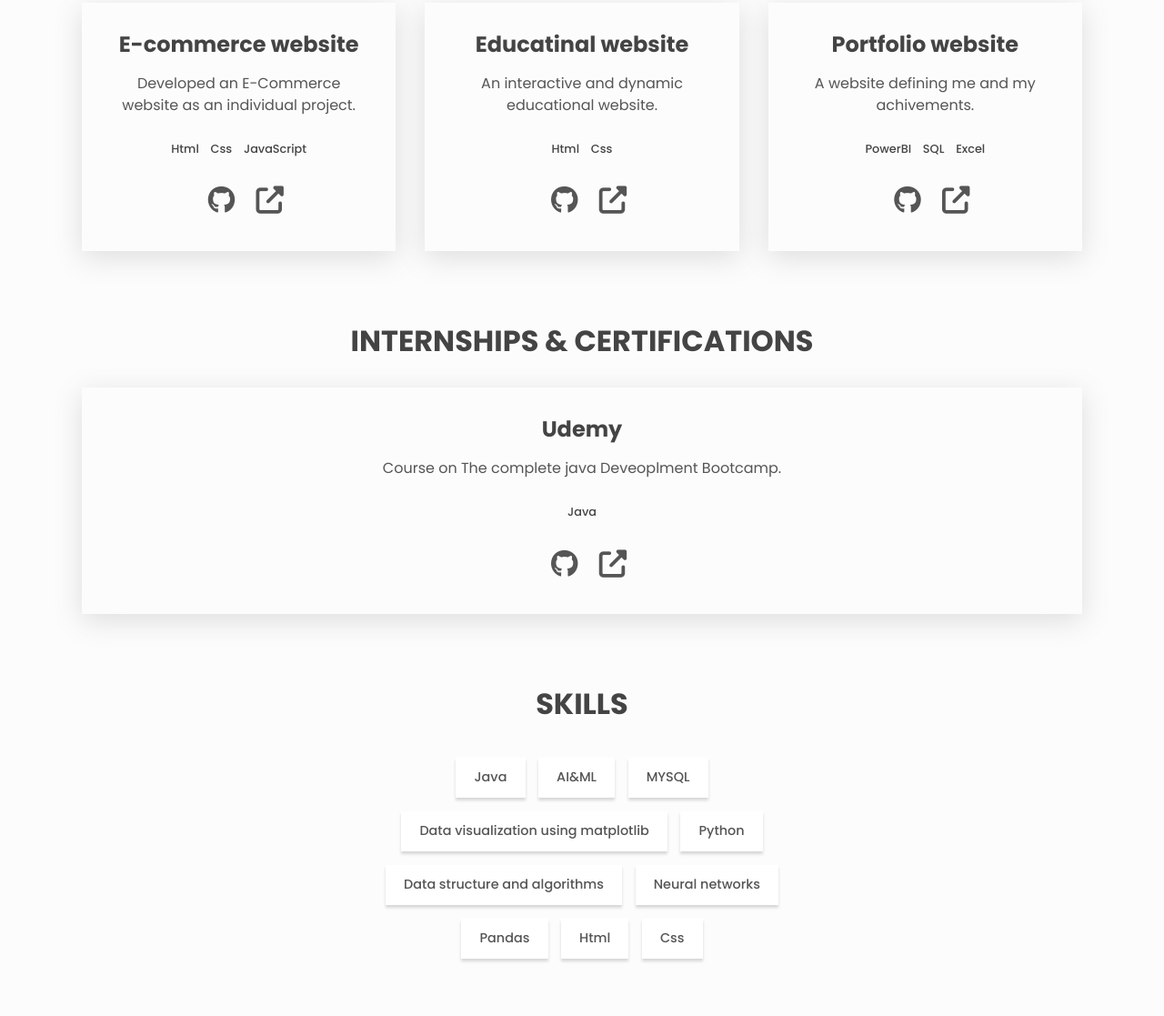
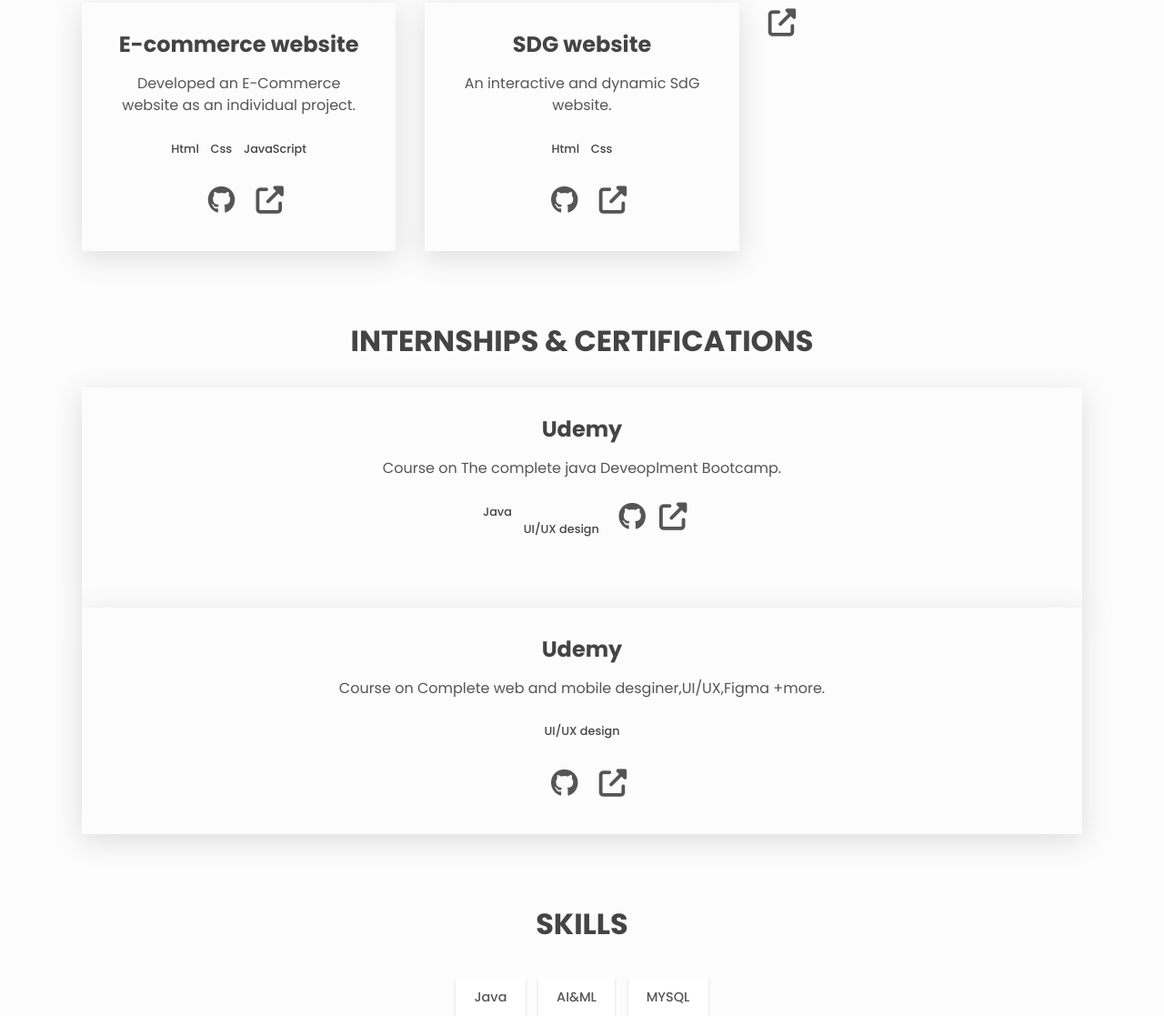
Before and after one commit to Indra-2004/Portfolio, a plain HTML site: page index.html in a window 1280 px wide. Shown: the part 877-1994 px from the top of the page at 91% size. Drawn offline with Linux system fonts and the light colour scheme.

Commit message:
index.html

```diff
--- a/index.html
+++ b/index.html
@@ -85,7 +85,7 @@
           </a>
 
           <a
-            href="" target="_blank"
+            href="https://github.com/Indra-2004" target="_blank"
             aria-label="github"
             class="link link--icon"
           >
@@ -93,8 +93,7 @@
           </a> <!-- Github profile Link-->
 
           <a
-            href="www.linkedin.com/in/
-indrasenareddyvennapoosa" target="_blank"
+            href="www.linkedin.com/in/indrasenareddyvennapoosa" target="_blank"
             aria-label="linkedin"
             class="link link--icon"
           >
@@ -120,7 +119,7 @@
             </ul>
 
             <a
-              href="https://github.com/ashiksanyo10/Russia-Ukraine_War_EDA" target="_blank"
+              href="https://github.com/Indra-2004/meow" target="_blank"
               aria-label="source code"
               class="link link--icon"
             >  <!--Project link-->
@@ -137,9 +136,9 @@
           </div>
 
           <div class="project">
-            <h3>Educatinal website</h3>
+            <h3>SDG website</h3>
             <p class="project__description">
-              An interactive and dynamic educational website.
+              An interactive and dynamic SdG website.
             </p>
             <ul class="project__stack">
               <li class="project__stack-item">Html</li>
@@ -161,25 +160,6 @@
               <i aria-hidden="true" class="fas fa-external-link-alt"></i>
             </a>
           </div>
-
-          <div class="project">
-            <h3>Portfolio website</h3>
-            <p class="project__description">
-              A website defining me and my achivements.
-            </p>
-            <ul class="project__stack">
-              <li class="project__stack-item">PowerBI</li>
-              <li class="project__stack-item">SQL</li>
-              <li class="project__stack-item">Excel</li>
-            </ul>
-
-            <a
-              href="https://www.novypro.com/profile_projects/ashiksanyo" target="_blank"
-              aria-label="https://www.novypro.com/project/us-sales-dash" target="_blank"
-              class="link link--icon"
-            >
-              <i aria-hidden="true" class="fab fa-github"></i>
-            </a>
             <a
               href="https://example.com"
               aria-label="live preview"
@@ -201,6 +181,36 @@
         </p>
         <ul class="project__stack">
           <li class="project__stack-item">Java</li>
+
+        <ul class="project__stack">
+          <li class="project__stack-item">UI/UX design</li>
+
+        </ul>
+
+        <a
+          href=""
+          aria-label="" target="_blank"
+          class="link link--icon"
+        > <!-- Include the certification links and  -->
+          <i aria-hidden="true" class="fab fa-github"></i>
+        </a>
+        <a
+          href="https://example.com"
+          aria-label="live preview"
+          class="link link--icon"
+        >
+          <i aria-hidden="true" class="fas fa-external-link-alt"></i>
+        </a>
+      </div>
+
+        </ul>
+        <div class="project">
+        <h3>Udemy</h3>
+        <p class="project__description">
+          Course on Complete web and mobile desginer,UI/UX,Figma +more.
+        </p>
+        <ul class="project__stack">
+          <li class="project__stack-item">UI/UX design</li>
 
         </ul>
 
```
